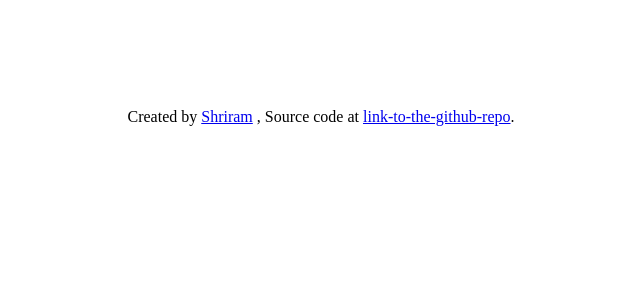
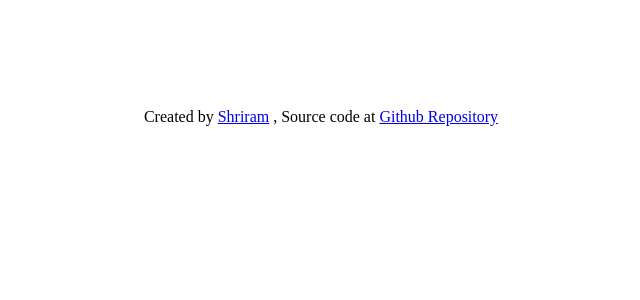
Before and after one commit to ShriramK/github-repository-info, a Django app: template github_repository_info/apps/examples/templates/examples/home.html in a window 1280 px wide. Shown: the part 482-782 px from the top of the page, without its empty margins (319-959 px from the left). Run offline with Django 4.2, Linux system fonts and the light colour scheme; the template is opened without the code that fills it, so the values that code supplies are empty.

Commit message:
Adds link to source code

```diff
--- a/github_repository_info/apps/examples/templates/examples/home.html
+++ b/github_repository_info/apps/examples/templates/examples/home.html
@@ -27,6 +27,6 @@
 
 <div id="footer" style="text-align:center;">
 Created by <a href="https://www.github.com/ShriramK">Shriram</a>&nbsp;,
-Source code at <a href="https://github.com/ShriramK">link-to-the-github-repo</a>.
+Source code at <a href="https://github.com/ShriramK/github-repository-info">Github Repository</a>
 </div>
 {% endblock %}
--- a/github_repository_info/apps/examples/templates/examples/repos.html
+++ b/github_repository_info/apps/examples/templates/examples/repos.html
@@ -50,6 +50,6 @@
          <div style="clear: both; text-align: center; font-size: 20px; margin-left: -100px;">
          Created by <a href="https://www.github.com/{{ github_login.extra_data.login }}">
          Shriram</a>&nbsp;,
-         Source code at  <a href="https://www.github.com/ShriramK">link-to-the-github-repo</a>.
+         Source code at  <a href="https://github.com/ShriramK/github-repository-info">Github Repository</a>
          </div>
 {% endblock %}
```
